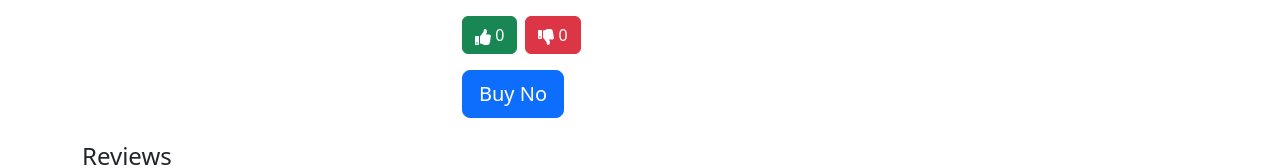
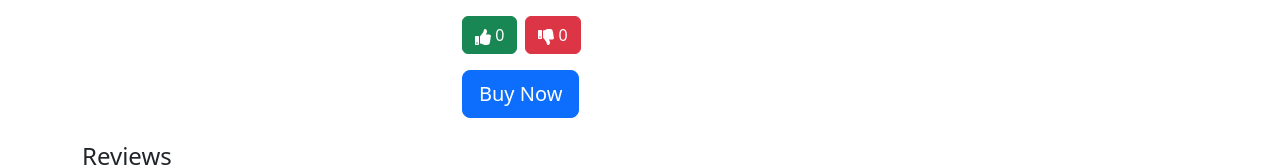
Before and after one commit to rakhikhinder/book-review-frontend, a React (Create React App) app in the folder frontend/: page /bookDetails in a window 1280 px wide. Shown: the part 212-380 px from the top of the page. Built offline with nearby package versions, Linux system fonts and the light colour scheme.

Commit message:
buy now link added

```diff
--- a/frontend/src/pages/BookDetails.js
+++ b/frontend/src/pages/BookDetails.js
@@ -1,9 +1,14 @@
-import React, { useState } from 'react';
-import { Container, Row, Col, Card, Button } from 'react-bootstrap';
-import { useLocation } from 'react-router-dom';
-import { FaStar, FaThumbsUp, FaThumbsDown, FaFacebook, FaInstagram, FaTwitter } from 'react-icons/fa';
-
-
+import React, { useState } from "react";
+import { Container, Row, Col, Card, Button } from "react-bootstrap";
+import { useLocation } from "react-router-dom";
+import {
+  FaStar,
+  FaThumbsUp,
+  FaThumbsDown,
+  FaFacebook,
+  FaInstagram,
+  FaTwitter,
+} from "react-icons/fa";
 
 const BookDetails = () => {
   const location = useLocation();
@@ -28,7 +33,10 @@ const BookDetails = () => {
           <Col xs={12} md={8}>
             <h2>{title}</h2>
             <h5 className="text-muted">Price: ${price}</h5>
-                        <p><strong>Description:</strong> A detailed description of the book goes here.</p>
+            <p>
+              <strong>Description:</strong> A detailed description of the book
+              goes here.
+            </p>
 
             <div className="mb-3">
               <strong>Rate this Book:</strong>
@@ -37,22 +45,41 @@ const BookDetails = () => {
                   <FaStar
                     key={index}
                     onClick={() => handleRating(index)}
-                                        style={{ cursor: 'pointer', color: index <= rating ? 'gold' : 'gray' }}
+                    style={{
+                      cursor: "pointer",
+                      color: index <= rating ? "gold" : "gray",
+                    }}
                   />
                 ))}
               </div>
             </div>
 
             <div className="mb-3">
-                            <Button variant="success" className="me-2" onClick={() => setUpvotes(upvotes + 1)}>
+              <Button
+                variant="success"
+                className="me-2"
+                onClick={() => setUpvotes(upvotes + 1)}
+              >
                 <FaThumbsUp /> {upvotes}
               </Button>
-                            <Button variant="danger" onClick={() => setDownvotes(downvotes + 1)}>
+              <Button
+                variant="danger"
+                onClick={() => setDownvotes(downvotes + 1)}
+              >
                 <FaThumbsDown /> {downvotes}
               </Button>
             </div>
 
-                        <Button variant="primary" size="lg">Buy No</Button>
+            <a
+              href="https://www.amazon.in/Books/b?ie=UTF8&node=976389031"
+              target="_blank"
+              rel="noopener noreferrer"
+              style={{ textDecoration: "none" }}
+            >
+              <Button variant="primary" size="lg">
+                Buy Now
+              </Button>
+            </a>
           </Col>
         </Row>
 
@@ -80,13 +107,28 @@ const BookDetails = () => {
             <Col>
               <h5>Follow Us</h5>
               <div>
-                                <a href="https://facebook.com" target="_blank" rel="noopener noreferrer" className="text-white me-3">
+                <a
+                  href="https://facebook.com"
+                  target="_blank"
+                  rel="noopener noreferrer"
+                  className="text-white me-3"
+                >
                   <FaFacebook size={24} />
                 </a>
-                                <a href="https://instagram.com" target="_blank" rel="noopener noreferrer" className="text-white me-3">
+                <a
+                  href="https://instagram.com"
+                  target="_blank"
+                  rel="noopener noreferrer"
+                  className="text-white me-3"
+                >
                   <FaInstagram size={24} />
                 </a>
-                                <a href="https://twitter.com" target="_blank" rel="noopener noreferrer" className="text-white">
+                <a
+                  href="https://twitter.com"
+                  target="_blank"
+                  rel="noopener noreferrer"
+                  className="text-white"
+                >
                   <FaTwitter size={24} />
                 </a>
               </div>
```
Lines whose indentation alone changed are shown as unchanged.
